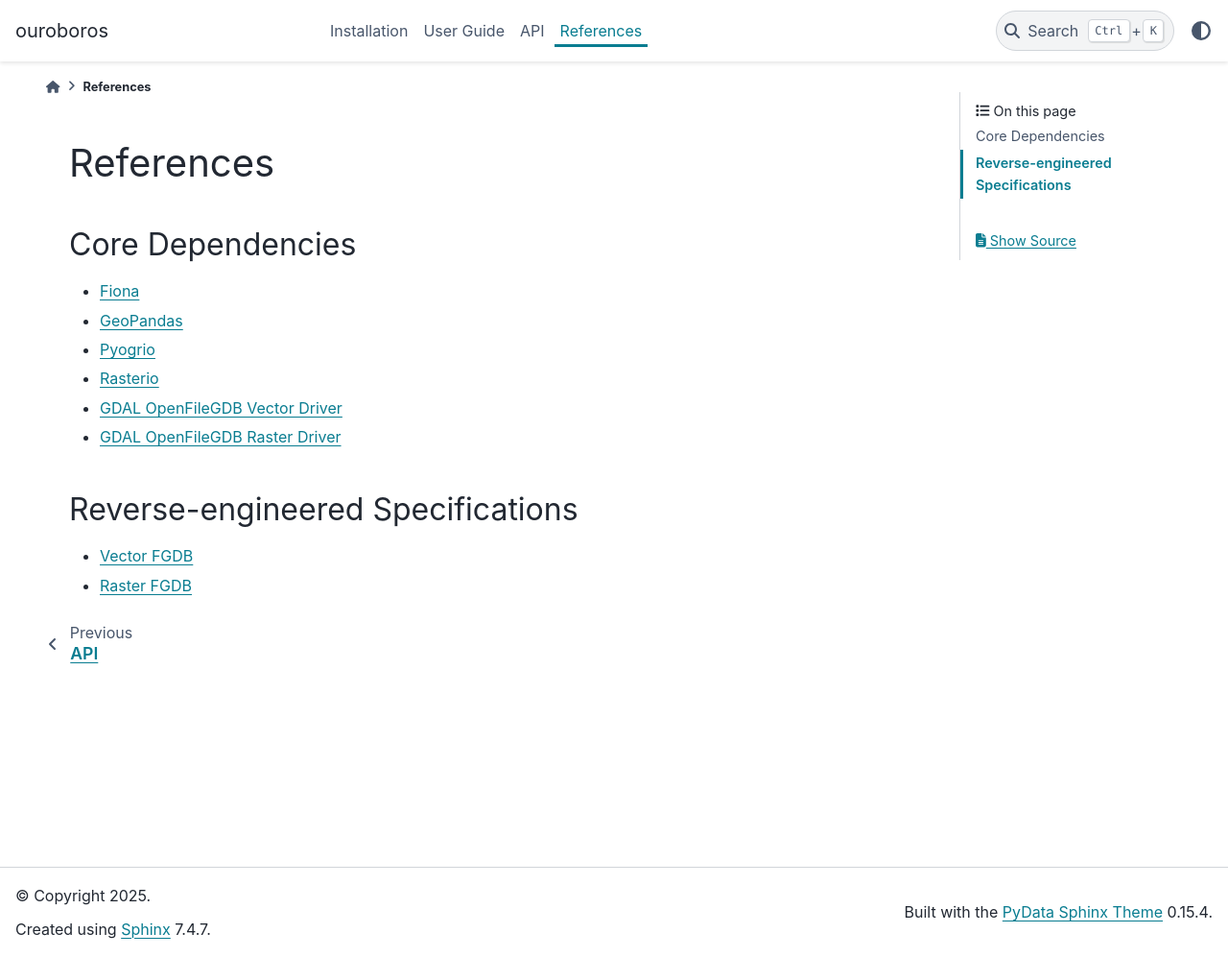
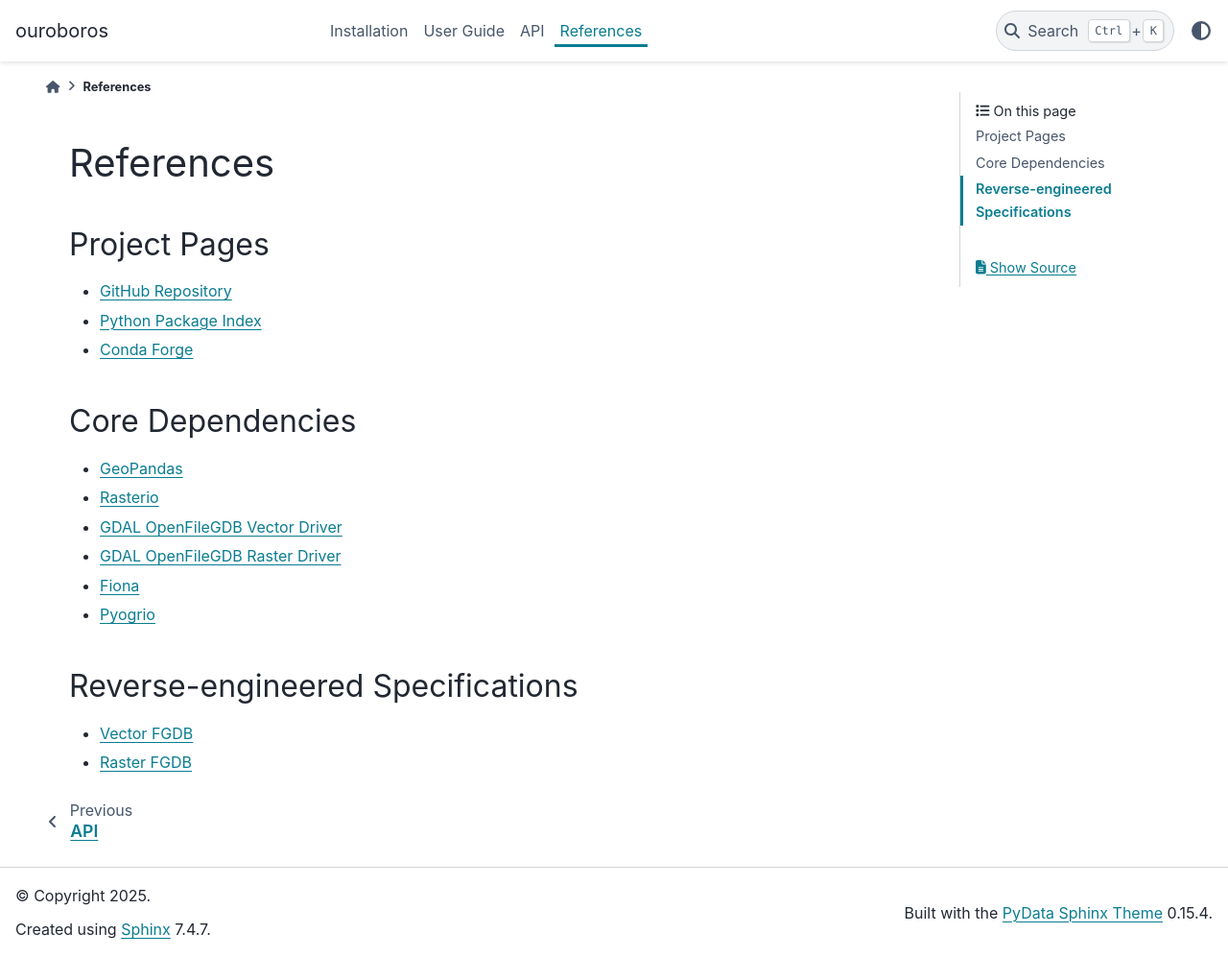
Before and after one commit to corbel-spatial/ouroboros, a Sphinx documentation site: the page built from docs/references.rst, in a window 1280 px wide and 997 px high. Shown: the whole window at 96% size. Built offline with Sphinx 7.4.7 and the PyData theme 0.15.4, drawn with Linux system fonts in a browser that asks for light colours.

Commit message:
update docs

```diff
--- a/docs/references.rst
+++ b/docs/references.rst
@@ -1,14 +1,21 @@
 References
 ==========
 
+Project Pages
+-------------
+
+* `GitHub Repository <https://github.com/corbel-spatial/ouroboros>`__
+* `Python Package Index <https://pypi.org/project/ouroboros-gis/>`__
+* `Conda Forge <https://anaconda.org/conda-forge>`__
+
 Core Dependencies
 -----------------
-* `Fiona <https://fiona.readthedocs.io>`__
 * `GeoPandas <https://geopandas.org>`__
-* `Pyogrio <https://pyogrio.readthedocs.io>`__
 * `Rasterio <https://rasterio.readthedocs.io>`__
 * `GDAL OpenFileGDB Vector Driver <https://gdal.org/en/stable/drivers/vector/openfilegdb.html>`__
 * `GDAL OpenFileGDB Raster Driver <https://gdal.org/en/stable/drivers/raster/openfilegdb.html>`__
+* `Fiona <https://fiona.readthedocs.io>`__
+* `Pyogrio <https://pyogrio.readthedocs.io>`__
 
 Reverse-engineered Specifications
 ---------------------------------
--- a/docs/user_guide.rst
+++ b/docs/user_guide.rst
@@ -8,3 +8,5 @@ User Guide
    notebooks/fc_conversions
    notebooks/geoprocessing
    notebooks/pyarrow_demo
+
+These pages can also be downloaded as Jupyter notebooks `here <https://github.com/corbel-spatial/ouroboros/tree/main/docs/notebooks>`__.
```
Also changed, not shown: README.md (+1 -1 lines).
